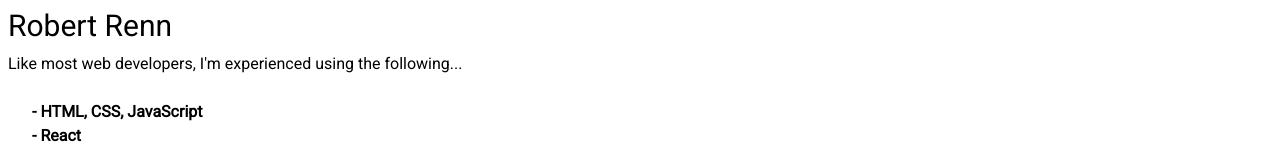
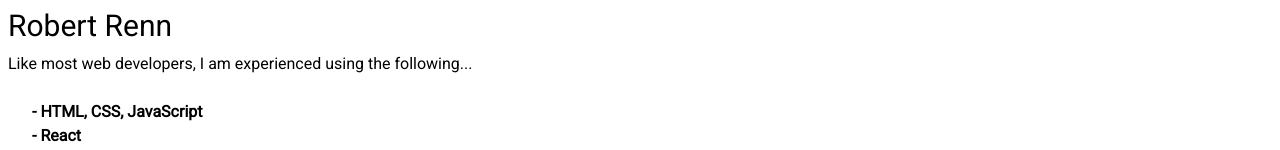
Before and after one commit to rrenn45/renn-site, a Next.js app: page / in a window 1280 px wide. Shown: the top 150 px of the page. Built offline with nearby package versions, Linux system fonts and the light colour scheme.

Commit message:
recompile

```diff
--- a/app/page.tsx
+++ b/app/page.tsx
@@ -4,7 +4,7 @@ import Link from "next/link"
 
 export default function Home() {
   return (<><h1 className="text-3xl my-2">Robert Renn</h1>
-    <p>Like most web developers, I'm experienced using the following...</p>
+    <p>Like most web developers, I am experienced using the following...</p>
     <ul className="m-6 font-bold">
       <li>- HTML, CSS, JavaScript</li>
       <li>- React</li>
```
